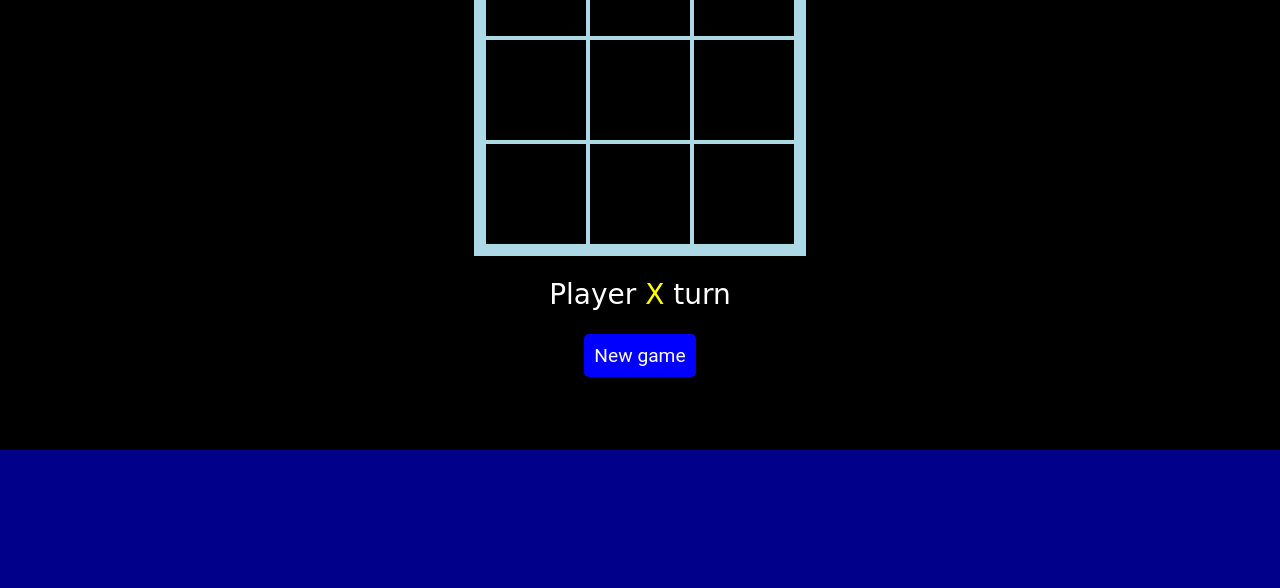
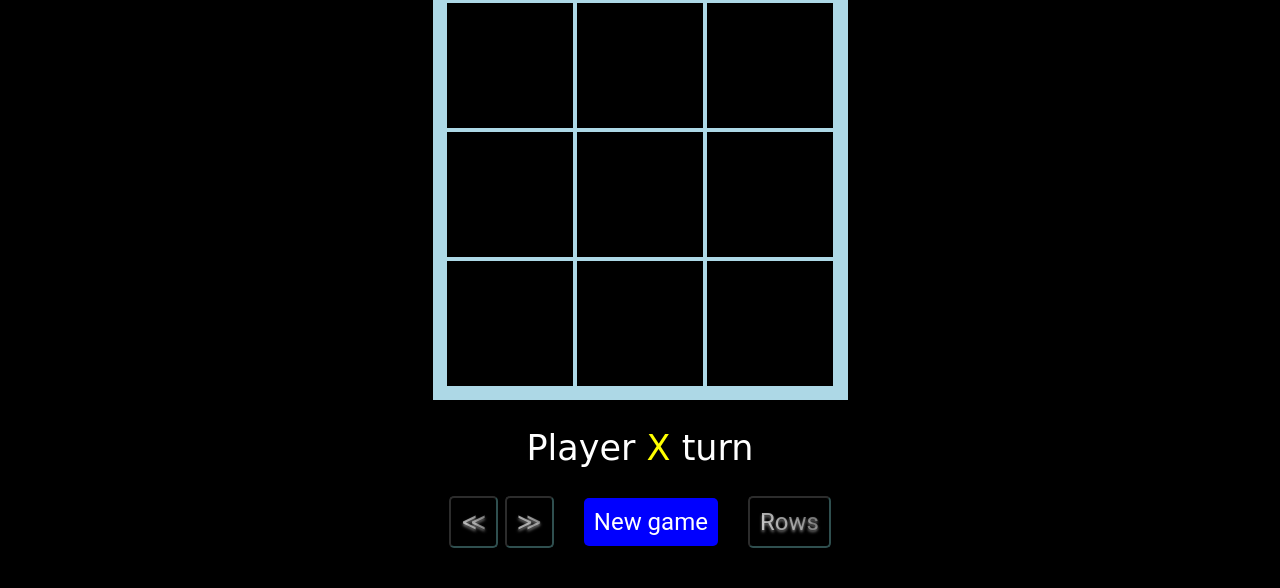
Before and after one commit to MarkAlexI/ticTacToeGame, a website built with webpack: page src/index.html in a window 1280 px wide. Shown: the part 342-930 px from the top of the page. Before the commit the page ends 800 px from the top, so only its background shows below. Built offline with nearby package versions, Linux system fonts and the light colour scheme.

Commit message:
Styles have become flexible. Added buttons for changing the size of the playing field and the corresponding methods.

```diff
--- a/package.json
+++ b/package.json
@@ -1,7 +1,7 @@
 {
   "name": "ticTacToeGame",
   "description": "Realisation of tic-tac-toe game.",
-  "version": "0.7.2",
+  "version": "0.8.2",
   "main": "main.js",
   "scripts": {
     "install-dep": "npm i --no-bin-links",
--- a/src/css/style.scss
+++ b/src/css/style.scss
@@ -12,7 +12,7 @@ body {
 
 .game {
   background-color: $game-color;
-  min-height: 600px;
+  min-height: 35rem;
   font-family: 'Kolker Brush', cursive;
 }
 
@@ -31,12 +31,13 @@ p {
 .title {
   text-align: center;
   font-size: 2rem;
-  margin-top: 15%;
+  margin-top: 18%;
+  line-height: 5rem;
 }
 
 .info {
   color: white;
-  font-size: 28px;
+  font-size: 1.75rem;
   text-align: center;
   margin-top: .8em;
   margin-bottom: .8em;
@@ -45,23 +46,23 @@ p {
 .field {
   display: grid;
   justify-content: center;
-  max-width: 312px;
+  max-width: 19.5rem;
   margin: 0 auto;
-  grid-template-columns: repeat(auto-fill, minmax(100px, 1fr));
+  grid-template-columns: repeat(auto-fill, minmax(6.25rem, 6.5rem));
   background-color: $cell-color;
-  padding: 10px;
+  padding: clamp(5px, 20px, .625rem);
 }
 
 .cell {
   background-color: $game-color;
   color: white;
   border: 2px solid $cell-color;
-  min-width: 100px;
-  min-height: 100px;
+  min-width: 6.25rem;
+  min-height: 6.25rem;
   display: flex;
   justify-content: center;
   align-items: center;
-  font-size: 52px;
+  font-size: 3.25rem;
   @extend %pointer;
 }
 
@@ -78,16 +79,31 @@ p {
     flex-direction: row;
     justify-content: center;
     align-items: center;
+    column-gap: clamp(1rem, 2.5rem, 1.5rem);
+}
+
+.btn {
+  padding: 10px;
+  font-family: 'Roboto', sans-serif;
+  @extend %pointer;
+  font-size: 1.2rem;
+  border-radius: 5px;
+}
+
+.inset {
+  background: linear-gradient(to right, #b9b9b9, #565656);
+  color: transparent;
+  text-shadow: 0px 2px 3px rgba(255, 255, 255, 0.5);
+  -webkit-background-clip: text;
+  -moz-background-clip: text;
+  background-clip: text;
+  border: 2px inset;
+  border-color: gray darkslategrey darkslategrey gray;
 }
 
 #reset {
     color: white;
-    padding: 10px;
-    border-radius: 5px;
     border: blueviolet;
-    font-family: 'Roboto', sans-serif;
-    font-size: 1.2rem;
-    @extend %pointer;
     background: blue;
     transition: all ease 1.2s;
     transition-property: filter, transform, color;
--- a/src/index.html
+++ b/src/index.html
@@ -25,11 +25,19 @@
       <div class="cell"></div>
     </div>
     <div class="info" id="info">
-      <p>Player </p><span id="player" class="X">X</span><p id="last"> turn</p>
+      <p>Player </p><span id="player" class="X">X</span>
+      <p id="last"> turn</p>
     </div>
     <div class="buttons">
-      <button id="reset">New game</button>
+      <div>
+        <button class="btn inset" id="low">&ll;</button>
+        <button class="btn inset" id="high">&gg;</button>
+      </div>
+        <button class="btn" id="reset">New game</button>
+        <button class="btn inset" id="cells">Rows</button>
+      </div>
     </div>
   </div>
 </body>
+
 </html>
--- a/src/main.js
+++ b/src/main.js
@@ -2,23 +2,17 @@ import './css/style.scss';
 import eventBus from '@/bus';
 import { startNewGame } from '@/reset';
 import { WON, TIE, winConditions, gameBoard, moveControllers } from '@/constants';
-import { makeMove } from '@/actions';
+import { nextPlayer, makeMove, shrink, grow } from '@/actions';
 
 document.addEventListener('DOMContentLoaded', () => {
-  const player = document.getElementById('player');
-  const status = document.getElementById('status');
 
-  const nextPlayer = (prevPlayer) => {
-    status.classList.toggle('next');
-    player.classList.add('X', 'O');
-    player.classList.remove(prevPlayer);
-    player.innerText = prevPlayer === 'X' ? 'O' : 'X';
-  };
+  if (window.innerWidth > 645) grow();
+  if (window.innerWidth < 312) shrink();
 
   const displayResult = (tie) => {
     tie ?
-    document.getElementById('info').innerText = TIE :
-    document.getElementById('last').innerText = WON;
+      document.getElementById('info').innerText = TIE :
+      document.getElementById('last').innerText = WON;
   };
 
   const isTie = () => {
@@ -37,7 +31,7 @@ document.addEventListener('DOMContentLoaded', () => {
   };
 
   eventBus.subscribe('move', ([message, i]) => {
-    gameBoard[i] = message;console.log(isTie());
+    gameBoard[i] = message;
 
     if (isGameOver() || isTie()) {
       stopGame();
@@ -55,5 +49,9 @@ document.addEventListener('DOMContentLoaded', () => {
     cell.addEventListener('click', moveController, false);
   });
 
+  document.getElementById('low').addEventListener('click', shrink, false);
+
+  document.getElementById('high').addEventListener('click', grow, false);
+
   document.getElementById('reset').addEventListener('click', startNewGame, false);
 });
--- a/src/modules/actions.js
+++ b/src/modules/actions.js
@@ -1,6 +1,19 @@
 import eventBus from '@/bus';
 
+const html = document.getElementsByTagName('html')[0];
+const size = html.style.fontSize;
+
 let activePlayer = 'X';
+
+const player = document.getElementById('player');
+const status = document.getElementById('status');
+
+const nextPlayer = (prevPlayer) => {
+  status.classList.toggle('next');
+  player.classList.add('X', 'O');
+  player.classList.remove(prevPlayer);
+  player.innerText = prevPlayer === 'X' ? 'O' : 'X';
+};
 
 const isValidMove = (cell) => cell.innerText ? false : true;
 
@@ -18,4 +31,12 @@ const makeMove = (cell, i) => {
   playerAction(cell, i);
 };
 
-export { makeMove };
+const reSize = (num) => {
+  html.style.fontSize = `${16 * num}px`;
+};
+
+const shrink = () => reSize(.75);
+
+const grow = () => reSize(1.25);
+
+export { nextPlayer, makeMove, shrink, grow };
```
Also changed, not shown: dist/index.html, dist/main.js.
